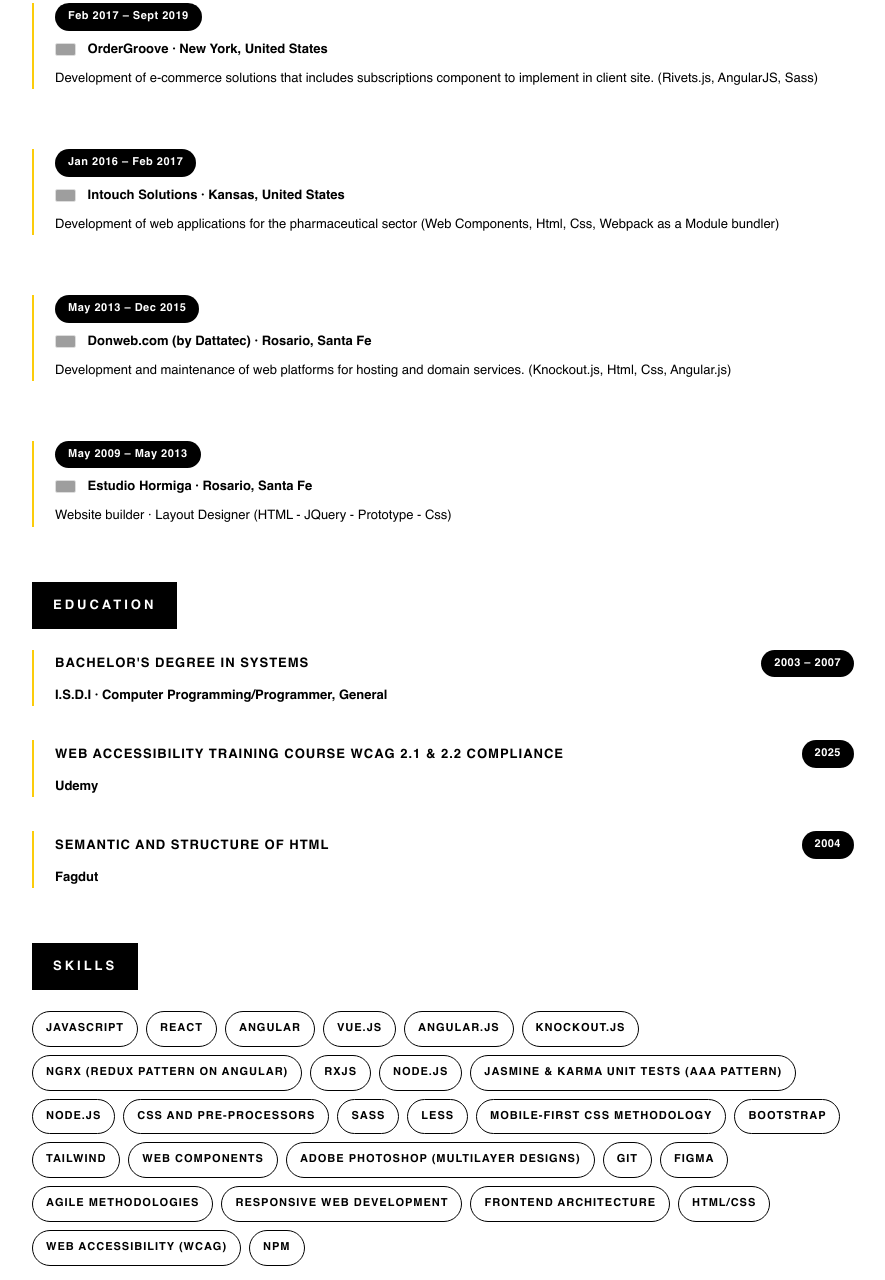
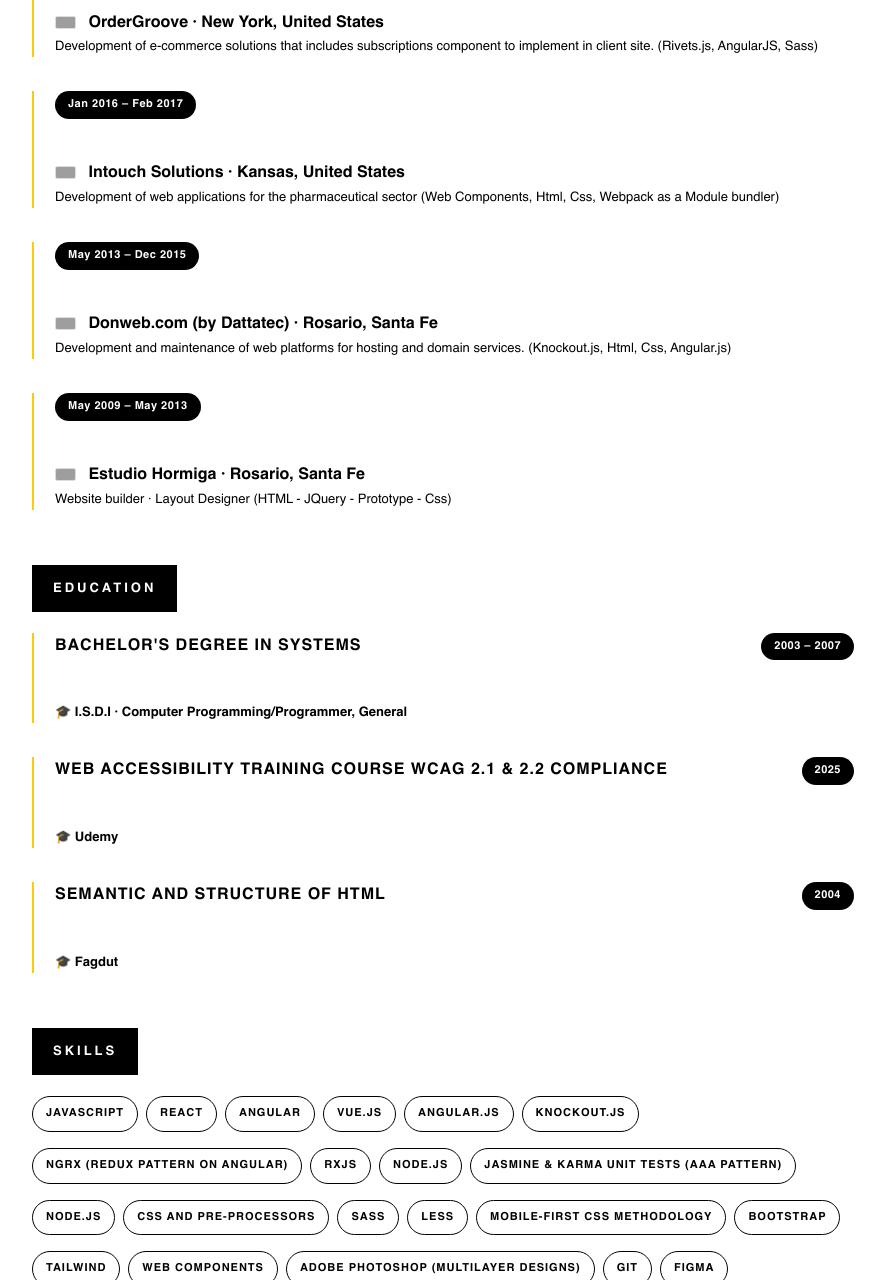
Before and after one commit to hernannadotti/hernannadotti.cv, a website: page index.html in a window 1280 px wide. Shown: the part 1520-2800 px from the top of the page, without its empty margins (197-1082 px from the left). Drawn offline with Linux system fonts and the light colour scheme; grey boxes are pictures that could not be loaded.

Commit message:
fix some details and add some icons and improve semantic html

```diff
--- a/css/styles.css
+++ b/css/styles.css
@@ -23,6 +23,25 @@
     margin: 0;
     padding: 0;
     box-sizing: border-box;
+}
+
+/* Reset semantic elements to behave like divs */
+article, header, main, time, address {
+    display: block;
+}
+
+address {
+    font-style: normal;
+}
+
+h3.entry-title,
+h3.entry-subtitle {
+    font-size: inherit;
+    margin: 0;
+}
+
+.skills-list {
+    list-style: none;
 }
 
 .flag {
@@ -117,6 +136,7 @@
     justify-content: space-between;
     align-items: center;
     margin-bottom: 8px;
+    border: none;
 }
 
 .entry-title {
@@ -167,6 +187,10 @@
     border-radius: 100px;
     text-transform: uppercase;
     letter-spacing: 1px;
+}
+
+.skill-item:before {
+    content: none;
 }
 
 ul {
--- a/index.html
+++ b/index.html
@@ -14,14 +14,15 @@
 
     <header>
         <h1>Hernán Nadotti</h1>
-        <div class="subtitle">Frontend Architect · <em>AI Enthusiast</em></div>
-        <div class="contact">
+        <p class="subtitle">Frontend Architect · <em>AI Enthusiast</em></p>
+        <address class="contact">
             <span>📧 hernan.nadotti@nybblegroup.com</span>
             <span>🌐 <a href="https://hernannadotti.me">hernannadotti.me</a></span>
             <span>📍 Rosario, Santa Fe, Argentina</span>
-        </div>
+        </address>
     </header>
 
+    <main>
     <section>
         <h2>Profile</h2>
         <p class="entry-description">
@@ -35,164 +36,161 @@
     <section>
         <h2>Work Experience</h2>
 
-        <div class="entry">
-            <div class="entry-header">
-                <div class="entry-date">Nov 2022 – Present</div>
-            </div>
-            <div class="entry-subtitle"><img src="https://flagcdn.com/16x12/ar.png" alt="AR" class="flag"> Nybble Group · Argentina</div>
-            <div class="entry-description">
-                <img src="https://flagcdn.com/16x12/us.png" alt="US" class="flag"> Frontend Tech Lead | Independence Pet Group (IPG) 3+ Years
-            </div>
+        <article class="entry">
+            <header class="entry-header">
+                <time class="entry-date" datetime="2022-11">Nov 2022 – Present</time>
+            </header>
+            <h3 class="entry-subtitle"><img src="https://flagcdn.com/16x12/ar.png" alt="Argentina" class="flag"> Nybble Group · Argentina</h3>
+            <p class="entry-description">
+                <img src="https://flagcdn.com/16x12/us.png" alt="United States" class="flag"> Frontend Tech Lead | Independence Pet Group (IPG) 3+ Years
+            </p>
             <ul>
                 <li>Engineered a high-performance frontend architecture from the ground up using Angular 18, utilizing advanced features such as Signals, Standalone Components, and Deferrable Views to ensure optimal reactivity and speed.</li>
                 <li>Designed reusable components that standardized the UI across multiple IPG brands</li>
                 <li>Directed the technical roadmap for customer-facing portals, focusing on accessibility (WCAG), performance optimization, and SEO.</li>
             </ul>
-            <br/>
-            <div class="entry-description">
+            <p class="entry-description">
                 Frontend | FansView (1 Year)
-            </div>
+            </p>
             <ul>
                 <li>Collaborated with a frontend team on architecture using Vue.js Version 3.0</li>
             </ul>
-            <br/>
-            <div class="entry-description">
+            <p class="entry-description">
                 Nybble | Internal Project (1 year)
-            </div>
+            </p>
             <ul>
                 <li>I'm part of the team which built an internal application to manage skills of company devs. (React, NestJS)</li>
             </ul>
-            <br/>
-            <div class="entry-description">
+            <p class="entry-description">
                 Speaker at talks:
-            </div>
+            </p>
             <ul>
                 <li>AI · MCP Servers</li>
                 <li>Angular RxJS</li>
                 <li>Dynamic Angular Forms</li>
             </ul>
-        </div>
-        <br/>
-        <div class="entry">
-            <div class="entry-header">
-                <div class="entry-date">Nov 2021 – Nov 2022</div>
-            </div>
-            <div class="entry-subtitle"><img src="https://flagcdn.com/16x12/us.png" alt="US" class="flag"> Genium · Texas, United States</div>
-            <div class="entry-description">
+        </article>
+
+        <article class="entry">
+            <header class="entry-header">
+                <time class="entry-date" datetime="2021-11">Nov 2021 – Nov 2022</time>
+            </header>
+            <h3 class="entry-subtitle"><img src="https://flagcdn.com/16x12/us.png" alt="United States" class="flag"> Genium · Texas, United States</h3>
+            <p class="entry-description">
                 I worked at Ardent Creative developing an app for a law firm with an application that handled pre-trial proceedings against the state of Texas (Angular, NGRX, Sass, RxJS)
-            </div>
-        </div>
-        <br/>
-        <div class="entry">
-            <div class="entry-header">
-                <div class="entry-date">Sept 2019 – Feb 2022</div>
-            </div>
-            <div class="entry-subtitle"><img src="https://flagcdn.com/16x12/us.png" alt="US" class="flag"> Mobomo · Washington, United States</div>
-            <div class="entry-description">
+            </p>
+        </article>
+
+        <article class="entry">
+            <header class="entry-header">
+                <time class="entry-date" datetime="2019-09">Sept 2019 – Feb 2022</time>
+            </header>
+            <h3 class="entry-subtitle"><img src="https://flagcdn.com/16x12/us.png" alt="United States" class="flag"> Mobomo · Washington, United States</h3>
+            <p class="entry-description">
                 Angular project to handle Schedule and Users registration for a Villa Sports - Luxury Gym - Spa across U.S.A (Angular, NGRX, Sass, RxJS)
-            </div>
-        </div>
-        <br/>
-        <div class="entry">
-            <div class="entry-header">
-                <div class="entry-date">Feb 2017 – Sept 2019</div>
-            </div>
-            <div class="entry-subtitle"><img src="https://flagcdn.com/16x12/us.png" alt="US" class="flag"> OrderGroove · New York, United States</div>
-            <div class="entry-description">
+            </p>
+        </article>
+
+        <article class="entry">
+            <header class="entry-header">
+                <time class="entry-date" datetime="2017-02">Feb 2017 – Sept 2019</time>
+            </header>
+            <h3 class="entry-subtitle"><img src="https://flagcdn.com/16x12/us.png" alt="United States" class="flag"> OrderGroove · New York, United States</h3>
+            <p class="entry-description">
                 Development of e-commerce solutions that includes subscriptions component to implement in client site. (Rivets.js, AngularJS, Sass)
-            </div>
-        </div>
-        <br/>
-        <div class="entry">
-            <div class="entry-header">
-                <div class="entry-date">Jan 2016 – Feb 2017</div>
-            </div>
-            <div class="entry-subtitle"><img src="https://flagcdn.com/16x12/us.png" alt="US" class="flag"> Intouch Solutions · Kansas, United States</div>
-            <div class="entry-description">
+            </p>
+        </article>
+
+        <article class="entry">
+            <header class="entry-header">
+                <time class="entry-date" datetime="2016-01">Jan 2016 – Feb 2017</time>
+            </header>
+            <h3 class="entry-subtitle"><img src="https://flagcdn.com/16x12/us.png" alt="United States" class="flag"> Intouch Solutions · Kansas, United States</h3>
+            <p class="entry-description">
                 Development of web applications for the pharmaceutical sector (Web Components, Html, Css, Webpack as a Module bundler)
-            </div>
-        </div>
-        <br/>
-        <div class="entry">
-            <div class="entry-header">
-                <div class="entry-date">May 2013 – Dec 2015</div>
-            </div>
-            <div class="entry-subtitle"><img src="https://flagcdn.com/16x12/ar.png" alt="AR" class="flag"> Donweb.com (by Dattatec) · Rosario, Santa Fe</div>
-            <div class="entry-description">
+            </p>
+        </article>
+
+        <article class="entry">
+            <header class="entry-header">
+                <time class="entry-date" datetime="2013-05">May 2013 – Dec 2015</time>
+            </header>
+            <h3 class="entry-subtitle"><img src="https://flagcdn.com/16x12/ar.png" alt="Argentina" class="flag"> Donweb.com (by Dattatec) · Rosario, Santa Fe</h3>
+            <p class="entry-description">
                 Development and maintenance of web platforms for hosting and domain services. (Knockout.js, Html, Css, Angular.js)
-            </div>
-        </div>
-        <br/>
-        <div class="entry">
-            <div class="entry-header">
-                <div class="entry-date">May 2009 – May 2013</div>
-            </div>
-            <div class="entry-subtitle"><img src="https://flagcdn.com/16x12/ar.png" alt="AR" class="flag"> Estudio Hormiga · Rosario, Santa Fe</div>
-            <div class="entry-description">
+            </p>
+        </article>
+
+        <article class="entry">
+            <header class="entry-header">
+                <time class="entry-date" datetime="2009-05">May 2009 – May 2013</time>
+            </header>
+            <h3 class="entry-subtitle"><img src="https://flagcdn.com/16x12/ar.png" alt="Argentina" class="flag"> Estudio Hormiga · Rosario, Santa Fe</h3>
+            <p class="entry-description">
                 Website builder · Layout Designer (HTML - JQuery - Prototype - Css)
-            </div>
-        </div>
+            </p>
+        </article>
     </section>
 
     <section>
         <h2>Education</h2>
 
-        <div class="entry">
-            <div class="entry-header">
-                <div class="entry-title">Bachelor's Degree in Systems</div>
-                <div class="entry-date">2003 – 2007</div>
-            </div>
-            <div class="entry-subtitle">I.S.D.I · Computer Programming/Programmer, General</div>
-        </div>
+        <article class="entry">
+            <header class="entry-header">
+                <h3 class="entry-title">Bachelor's Degree in Systems</h3>
+                <time class="entry-date" datetime="2003">2003 – 2007</time>
+            </header>
+            <p class="entry-subtitle">🎓 I.S.D.I · Computer Programming/Programmer, General</p>
+        </article>
 
-        <div class="entry">
-            <div class="entry-header">
-                <div class="entry-title">Web Accessibility Training Course WCAG 2.1 & 2.2 Compliance</div>
-                <div class="entry-date">2025</div>
-            </div>
-            <div class="entry-subtitle">Udemy</div>
-        </div>
+        <article class="entry">
+            <header class="entry-header">
+                <h3 class="entry-title">Web Accessibility Training Course WCAG 2.1 & 2.2 Compliance</h3>
+                <time class="entry-date" datetime="2025">2025</time>
+            </header>
+            <p class="entry-subtitle">🎓 Udemy</p>
+        </article>
 
-        <div class="entry">
-            <div class="entry-header">
-                <div class="entry-title">Semantic and Structure of HTML</div>
-                <div class="entry-date">2004</div>
-            </div>
-            <div class="entry-subtitle">Fagdut</div>
-        </div>
+        <article class="entry">
+            <header class="entry-header">
+                <h3 class="entry-title">Semantic and Structure of HTML</h3>
+                <time class="entry-date" datetime="2004">2004</time>
+            </header>
+            <p class="entry-subtitle">🎓 Fagdut</p>
+        </article>
     </section>
 
     <section>
         <h2>Skills</h2>
-        <div class="skills-list">
-            <div class="skill-item">JavaScript</div>
-            <div class="skill-item">React</div>
-            <div class="skill-item">Angular</div>
-            <div class="skill-item">Vue.js</div>
-            <div class="skill-item">Angular.js</div>
-            <div class="skill-item">Knockout.js</div>
-            <div class="skill-item">Ngrx (Redux Pattern on Angular)</div>
-            <div class="skill-item">RxJS</div>
-            <div class="skill-item">Node.js</div>
-            <div class="skill-item">Jasmine & Karma unit tests (AAA pattern)</div>
-            <div class="skill-item">Node.js</div>
-            <div class="skill-item">CSS and pre-processors</div>
-            <div class="skill-item">Sass</div>
-            <div class="skill-item">Less</div>
-            <div class="skill-item">Mobile-first CSS methodology</div>
-            <div class="skill-item">Bootstrap</div>
-            <div class="skill-item">Tailwind</div>
-            <div class="skill-item">Web Components</div>
-            <div class="skill-item">Adobe Photoshop (Multilayer Designs)</div>
-            <div class="skill-item">Git</div>
-            <div class="skill-item">Figma</div>
-            <div class="skill-item">Agile Methodologies</div>
-            <div class="skill-item">Responsive Web Development</div>
-            <div class="skill-item">Frontend Architecture</div>
-            <div class="skill-item">HTML/CSS</div>
-            <div class="skill-item">Web Accessibility (WCAG)</div>
-            <div class="skill-item">NPM</div>
-        </div>
+        <ul class="skills-list">
+            <li class="skill-item">JavaScript</li>
+            <li class="skill-item">React</li>
+            <li class="skill-item">Angular</li>
+            <li class="skill-item">Vue.js</li>
+            <li class="skill-item">Angular.js</li>
+            <li class="skill-item">Knockout.js</li>
+            <li class="skill-item">Ngrx (Redux Pattern on Angular)</li>
+            <li class="skill-item">RxJS</li>
+            <li class="skill-item">Node.js</li>
+            <li class="skill-item">Jasmine & Karma unit tests (AAA pattern)</li>
+            <li class="skill-item">Node.js</li>
+            <li class="skill-item">CSS and pre-processors</li>
+            <li class="skill-item">Sass</li>
+            <li class="skill-item">Less</li>
+            <li class="skill-item">Mobile-first CSS methodology</li>
+            <li class="skill-item">Bootstrap</li>
+            <li class="skill-item">Tailwind</li>
+            <li class="skill-item">Web Components</li>
+            <li class="skill-item">Adobe Photoshop (Multilayer Designs)</li>
+            <li class="skill-item">Git</li>
+            <li class="skill-item">Figma</li>
+            <li class="skill-item">Agile Methodologies</li>
+            <li class="skill-item">Responsive Web Development</li>
+            <li class="skill-item">Frontend Architecture</li>
+            <li class="skill-item">HTML/CSS</li>
+            <li class="skill-item">Web Accessibility (WCAG)</li>
+            <li class="skill-item">NPM</li>
+        </ul>
     </section>
 
     <section>
@@ -204,5 +202,6 @@
             <li>Italian — Basic</li>
         </ul>
     </section>
+    </main>
 </body>
 </html>
```
